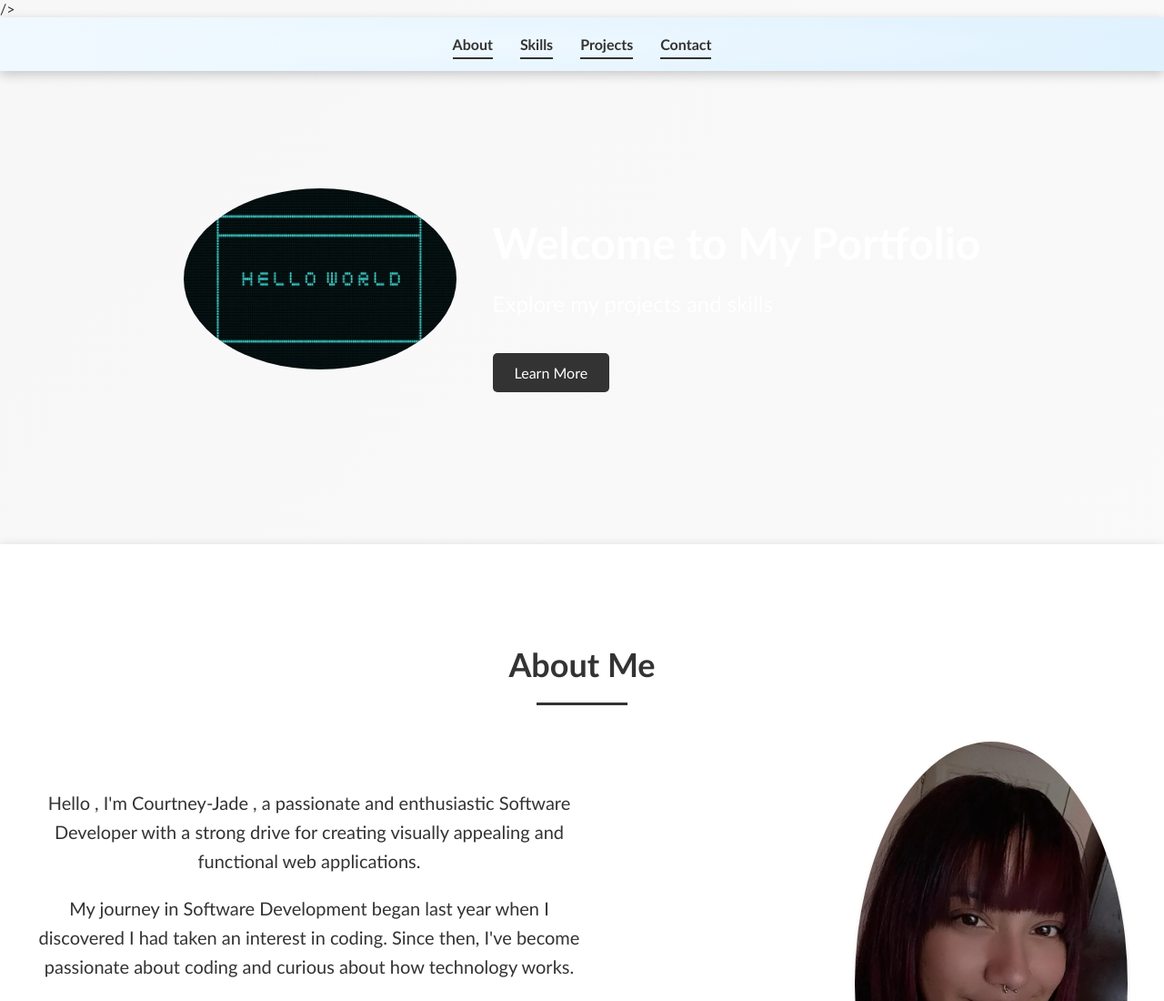
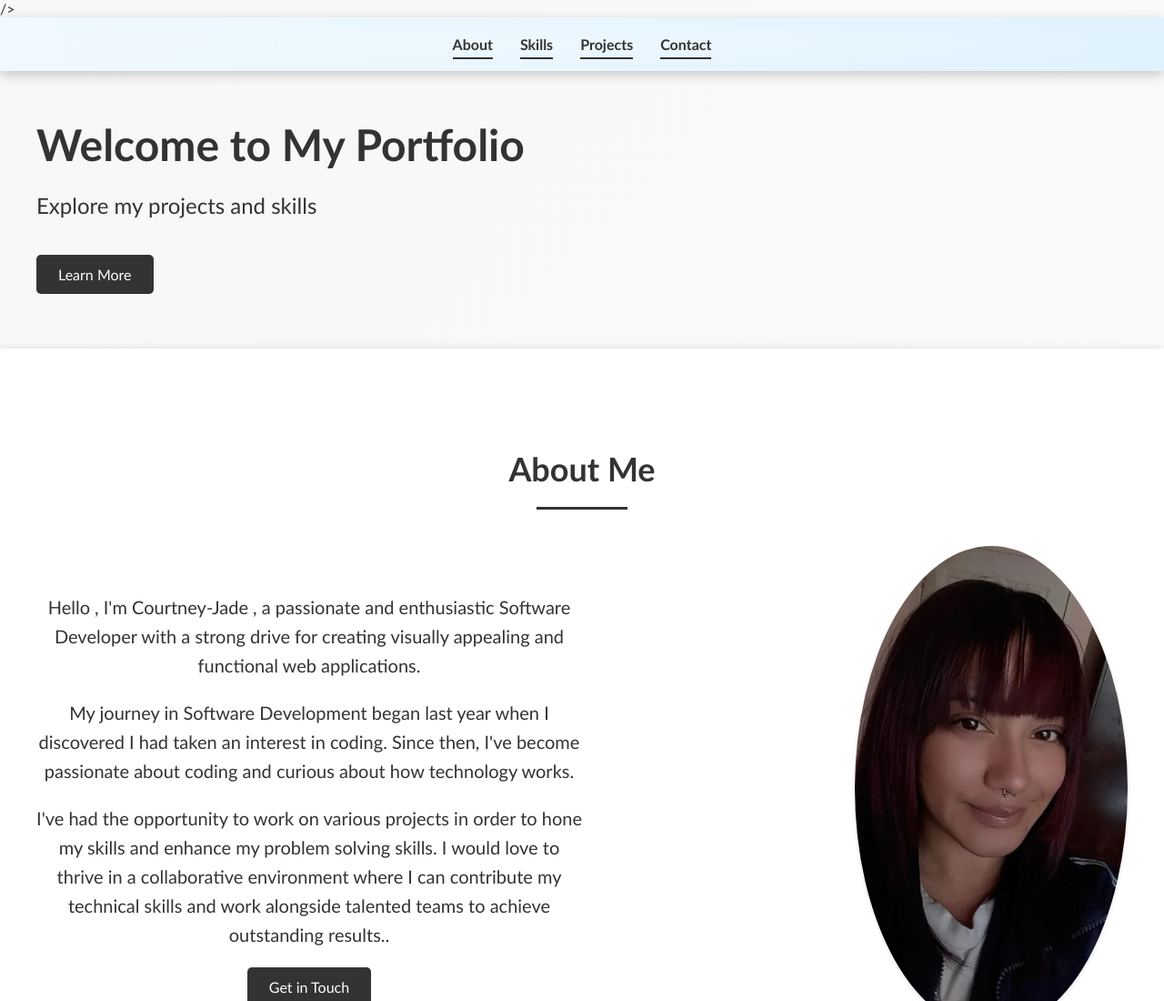
Before and after one commit to Courtney-Jade/COUBER437_WFC2401_GroupB_CourtneyBergstedt_CDV05, a plain HTML site: page index.html in a window 1280 px wide. Shown: the top 1100 px of the page at 91% size. Drawn offline with Linux system fonts and the light colour scheme; a script that the page names is missing.

Commit message:
removed hero image

```diff
--- a/index.html
+++ b/index.html
@@ -30,11 +30,7 @@
             </nav>
         </header>
 
-        <div class="hero">
-            <div class="hero-content">
-              <div class="hero-image-container">
-                <img src="hero-image.jpg.jpeg" alt="my image" class="hero-image">
-              </div>
+        <div class="hero-content">
               <div class="hero-text">
                 <h1>Welcome to My Portfolio</h1>
                 <p>Explore my projects and skills</p>
```
